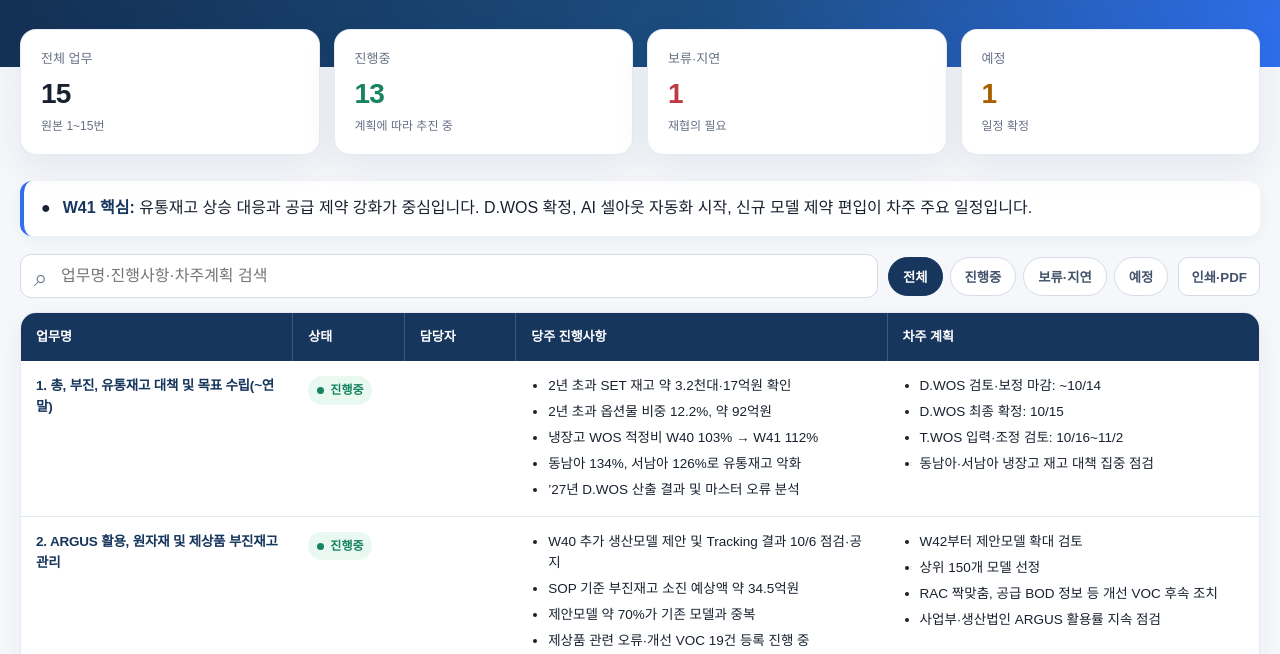
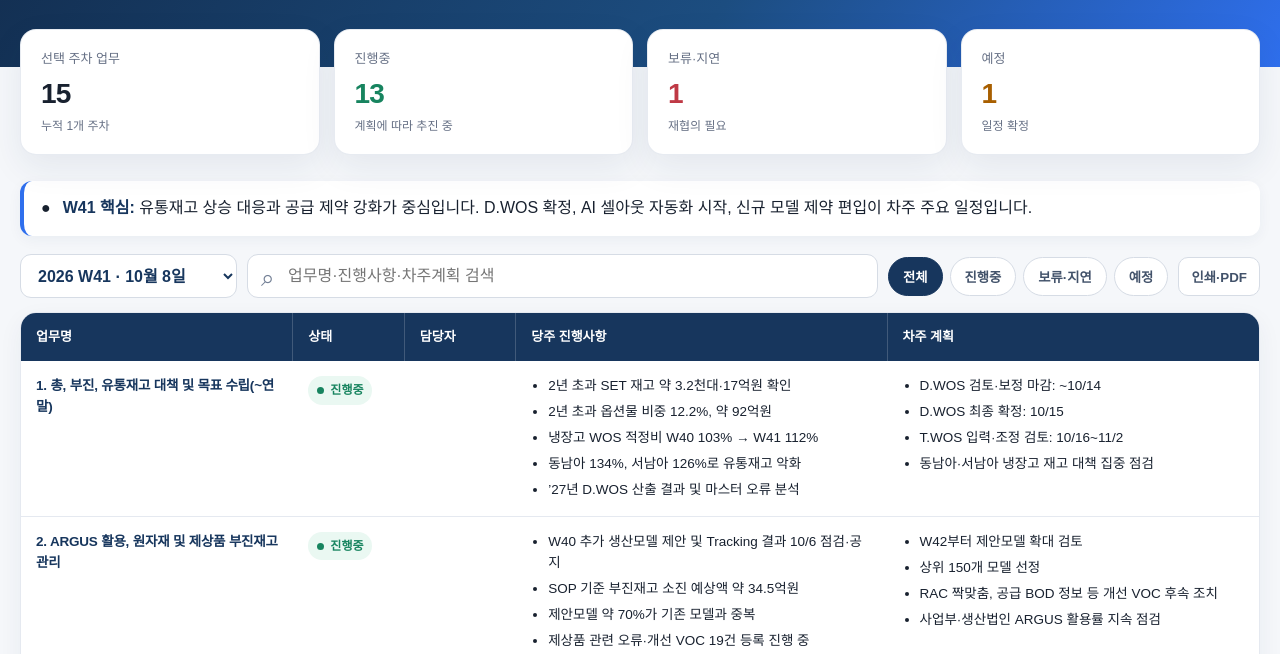
Before and after one commit to ChatGPTJY/DAPI-dashboard, a plain HTML site: page index.html in a window 1280 px wide. Shown: the part 146-800 px from the top of the page. Drawn offline with Linux system fonts and the light colour scheme.

Commit message:
Add cumulative weekly dashboard structure

```diff
--- a/index.html
+++ b/index.html
@@ -21,7 +21,7 @@
     .metric .label{color:var(--muted);font-size:13px}.metric .value{font-size:28px;font-weight:800;margin-top:3px;letter-spacing:-.03em}.metric .hint{font-size:12px;color:var(--muted);margin-top:1px}
     main{padding:22px 0 56px}.callout{display:flex;gap:12px;align-items:flex-start;background:#fff;border-left:4px solid var(--blue);border-radius:12px;padding:15px 17px;margin:4px 0 18px;box-shadow:0 4px 14px rgba(23,54,93,.05)}
     .callout b{color:var(--navy)}.controls{display:flex;flex-wrap:wrap;gap:10px;align-items:center;margin:18px 0 14px}.search{flex:1;min-width:240px;position:relative}
-    input{width:100%;height:44px;border:1px solid #d6dce5;border-radius:11px;padding:0 14px 0 40px;font:inherit;background:#fff;outline:none}input:focus{border-color:var(--blue);box-shadow:0 0 0 3px rgba(47,111,237,.12)}
+    input,.week-select{height:44px;border:1px solid #d6dce5;border-radius:11px;font:inherit;background:#fff;outline:none}input{width:100%;padding:0 14px 0 40px}input:focus,.week-select:focus{border-color:var(--blue);box-shadow:0 0 0 3px rgba(47,111,237,.12)}.week-select{padding:0 34px 0 13px;font-weight:700;color:var(--navy);min-width:170px}
     .search:before{content:"⌕";position:absolute;left:14px;top:5px;font-size:24px;color:#748096}.filters{display:flex;gap:7px;flex-wrap:wrap}.filter{border:1px solid #d6dce5;background:#fff;color:#42526a;border-radius:999px;padding:9px 14px;font-weight:700;cursor:pointer}
     .filter.active{background:var(--navy);border-color:var(--navy);color:#fff}.view-actions{margin-left:auto;display:flex;gap:7px}.ghost{border:1px solid #d6dce5;background:#fff;border-radius:10px;padding:9px 12px;cursor:pointer;color:#42526a;font-weight:700}
     .table-shell{overflow:auto;background:#fff;border:1px solid var(--line);border-radius:16px;box-shadow:0 8px 25px rgba(23,54,93,.055)}table{width:100%;border-collapse:separate;border-spacing:0;min-width:1120px}
@@ -39,9 +39,9 @@
   </style>
 </head>
 <body>
-  <header class="top"><div class="wrap"><div class="eyebrow">DAPI Dashboard · Weekly Operations</div><h1>생활가전 경영혁신그룹 업무 대시보드</h1><p class="sub">현재 조회: 2026년 41주차 · 원본 업무 순서 유지 · 최종 기준 2026.10.08</p></div></header>
+  <header class="top"><div class="wrap"><div class="eyebrow">DAPI Dashboard · Weekly Operations</div><h1>생활가전 경영혁신그룹 업무 대시보드</h1><p class="sub" id="currentWeekLabel">현재 조회: 2026년 41주차 · 원본 업무 순서 유지 · 최종 기준 2026.10.08</p></div></header>
   <div class="wrap summary" aria-label="업무 현황 요약">
-    <div class="metric"><div class="label">전체 업무</div><div class="value" id="totalCount">15</div><div class="hint">원본 1~15번</div></div>
+      <div class="metric"><div class="label">선택 주차 업무</div><div class="value" id="totalCount">15</div><div class="hint" id="weekCountHint">누적 1개 주차</div></div>
     <div class="metric"><div class="label">진행중</div><div class="value" style="color:var(--green)" id="progressCount">13</div><div class="hint">계획에 따라 추진 중</div></div>
     <div class="metric"><div class="label">보류·지연</div><div class="value" style="color:var(--red)" id="holdCount">1</div><div class="hint">재협의 필요</div></div>
     <div class="metric"><div class="label">예정</div><div class="value" style="color:var(--amber)" id="plannedCount">1</div><div class="hint">일정 확정</div></div>
@@ -49,6 +49,7 @@
   <main class="wrap">
     <div class="callout"><div>●</div><div><b>W41 핵심:</b> 유통재고 상승 대응과 공급 제약 강화가 중심입니다. D.WOS 확정, AI 셀아웃 자동화 시작, 신규 모델 제약 편입이 차주 주요 일정입니다.</div></div>
     <div class="controls">
+      <select id="weekSelect" class="week-select" aria-label="조회 주차"><option value="W41">2026 W41 · 10월 8일</option></select>
       <div class="search"><input id="search" type="search" placeholder="업무명·진행사항·차주계획 검색" aria-label="업무 검색" /></div>
       <div class="filters" role="group" aria-label="상태 필터">
         <button class="filter active" data-status="전체">전체</button><button class="filter" data-status="진행중">진행중</button><button class="filter" data-status="보류/지연">보류·지연</button><button class="filter" data-status="예정">예정</button>
@@ -60,7 +61,7 @@
     <div class="foot"><span>출처: 가전 경영혁신 그룹 주차별 To-Do List_W41_20261008.xlsx · Week 41</span><span>담당자는 원본에 명시된 경우만 표시</span></div>
   </main>
   <script>
-  const tasks = [
+  const weeklyData = { W41: [
     {n:1,name:'총, 부진, 유통재고 대책 및 목표 수립(~연말)',status:'진행중',owner:'',now:['2년 초과 SET 재고 약 3.2천대·17억원 확인','2년 초과 옵션물 비중 12.2%, 약 92억원','냉장고 WOS 적정비 W40 103% → W41 112%','동남아 134%, 서남아 126%로 유통재고 악화','’27년 D.WOS 산출 결과 및 마스터 오류 분석'],next:['D.WOS 검토·보정 마감: ~10/14','D.WOS 최종 확정: 10/15','T.WOS 입력·조정 검토: 10/16~11/2','동남아·서남아 냉장고 재고 대책 집중 점검']},
     {n:2,name:'ARGUS 활용, 원자재 및 제상품 부진재고 관리',status:'진행중',owner:'',now:['W40 추가 생산모델 제안 및 Tracking 결과 10/6 점검·공지','SOP 기준 부진재고 소진 예상액 약 34.5억원','제안모델 약 70%가 기존 모델과 중복','제상품 관련 오류·개선 VOC 19건 등록 진행 중'],next:['W42부터 제안모델 확대 검토','상위 150개 모델 선정','RAC 짝맞춤, 공급 BOD 정보 등 개선 VOC 후속 조치','사업부·생산법인 ARGUS 활용률 지속 점검']},
     {n:3,name:'경영혁신그룹 AX 추진',status:'진행중',owner:'조아현P · 양재영P',now:['사업부 등록 과제 5건 및 부서 자체 과제 5건 관리','Wifi 분석 Dashboard 진행','실행계획 수립 자동화 관련 DA·PI 업무 분석 완료','결재 유형분류 1차 자동화 적용 완료','Task Dashboard 및 To-do List 관리방안 정리'],next:['Dashboard 실시간 업데이트 및 주간 히스토리 관리','To-do List 월요일 아침 예약발송 운영','RPA·Windows Task Scheduler 등을 통한 자동 메일 발송 검토','Gauss Agent 챗봇과 Task Dashboard 연계 추진']},
@@ -76,16 +77,18 @@
     {n:13,name:'SEDA KD PSI 개선협의',status:'진행중',owner:'',now:['SEDA KD 현 운영 프로세스 확인 완료','W41부터 ROH 시스템·실물 일치 여부 점검','BOM 연계 KD/ROH 레벨 재고 시뮬레이션 진행'],next:['W42까지 수기 PSI와 KD 시뮬레이션 정합성 검증·보완','W43 재고 관리방안 확정 후 SCM 개발 협의']},
     {n:14,name:'Flakt 업무 이관 검토(HVAC 전략 → GO)',status:'진행중',owner:'',now:['10/6 자사·일반소싱·Flakt 업무 비교 리뷰','제품 PLC, 수요, PO 운영, 물동 프로세스 분석','프로젝트성 모델의 코드 생성·단종 처리방식 확인'],next:['W42 관련부서 미팅 진행','리뷰 결과를 바탕으로 부서 간 역할과 책임 재분배 검토']},
     {n:15,name:'CFO DA 현안협의회',status:'예정',owner:'',now:['총재고·부진재고·유통재고 현황 준비','9월말·10월말·12월말 기준 자료 정리','빌트인 경영관리 기준 개선안 준비'],next:['10/12 15:00~16:00 협의회 진행','협의 결과 및 후속 조치사항 정리']}
-  ];
+  ] };
   const statusClass=s=>s==='진행중'?'progress':s==='예정'?'planned':'hold';
   const list=a=>`<ul>${a.map(x=>`<li>${x}</li>`).join('')}</ul>`;
-  let active='전체';
-  function render(){const q=document.querySelector('#search').value.trim().toLowerCase();const filtered=tasks.filter(t=>(active==='전체'||t.status===active)&&(!q||[t.name,t.owner,...t.now,...t.next].join(' ').toLowerCase().includes(q)));
+  const weekMeta={W41:{label:'2026년 41주차',date:'2026.10.08'}};
+  let active='전체',selectedWeek='W41';
+  function render(){const tasks=weeklyData[selectedWeek]||[];const q=document.querySelector('#search').value.trim().toLowerCase();const filtered=tasks.filter(t=>(active==='전체'||t.status===active)&&(!q||[t.name,t.owner,...t.now,...t.next].join(' ').toLowerCase().includes(q)));
+    document.querySelector('#totalCount').textContent=tasks.length;document.querySelector('#progressCount').textContent=tasks.filter(t=>t.status==='진행중').length;document.querySelector('#holdCount').textContent=tasks.filter(t=>t.status==='보류/지연').length;document.querySelector('#plannedCount').textContent=tasks.filter(t=>t.status==='예정').length;document.querySelector('#weekCountHint').textContent=`누적 ${Object.keys(weeklyData).length}개 주차`;const meta=weekMeta[selectedWeek];document.querySelector('#currentWeekLabel').textContent=`현재 조회: ${meta.label} · 원본 업무 순서 유지 · 최종 기준 ${meta.date}`;
     document.querySelector('#taskRows').innerHTML=filtered.map(t=>`<tr><td><div class="task-name">${t.n}. ${t.name}</div></td><td><span class="badge ${statusClass(t.status)}">${t.status}</span></td><td>${t.owner}</td><td>${list(t.now)}</td><td>${list(t.next)}</td></tr>`).join('');
     document.querySelector('#taskCards').innerHTML=filtered.map(t=>`<article class="card"><div class="card-head"><h2>${t.n}. ${t.name}</h2><span class="badge ${statusClass(t.status)}">${t.status}</span></div>${t.owner?`<div class="meta">담당자 · ${t.owner}</div>`:''}<div class="section"><h3>당주 진행사항</h3>${list(t.now)}</div><div class="section"><h3>차주 계획</h3>${list(t.next)}</div></article>`).join('');
     document.querySelector('#empty').style.display=filtered.length?'none':'block';
   }
-  document.querySelector('#search').addEventListener('input',render);document.querySelectorAll('.filter').forEach(b=>b.addEventListener('click',()=>{document.querySelectorAll('.filter').forEach(x=>x.classList.remove('active'));b.classList.add('active');active=b.dataset.status;render()}));render();
+  document.querySelector('#weekSelect').addEventListener('change',e=>{selectedWeek=e.target.value;document.querySelector('#search').value='';render()});document.querySelector('#search').addEventListener('input',render);document.querySelectorAll('.filter').forEach(b=>b.addEventListener('click',()=>{document.querySelectorAll('.filter').forEach(x=>x.classList.remove('active'));b.classList.add('active');active=b.dataset.status;render()}));render();
   </script>
 </body>
 </html>
```
